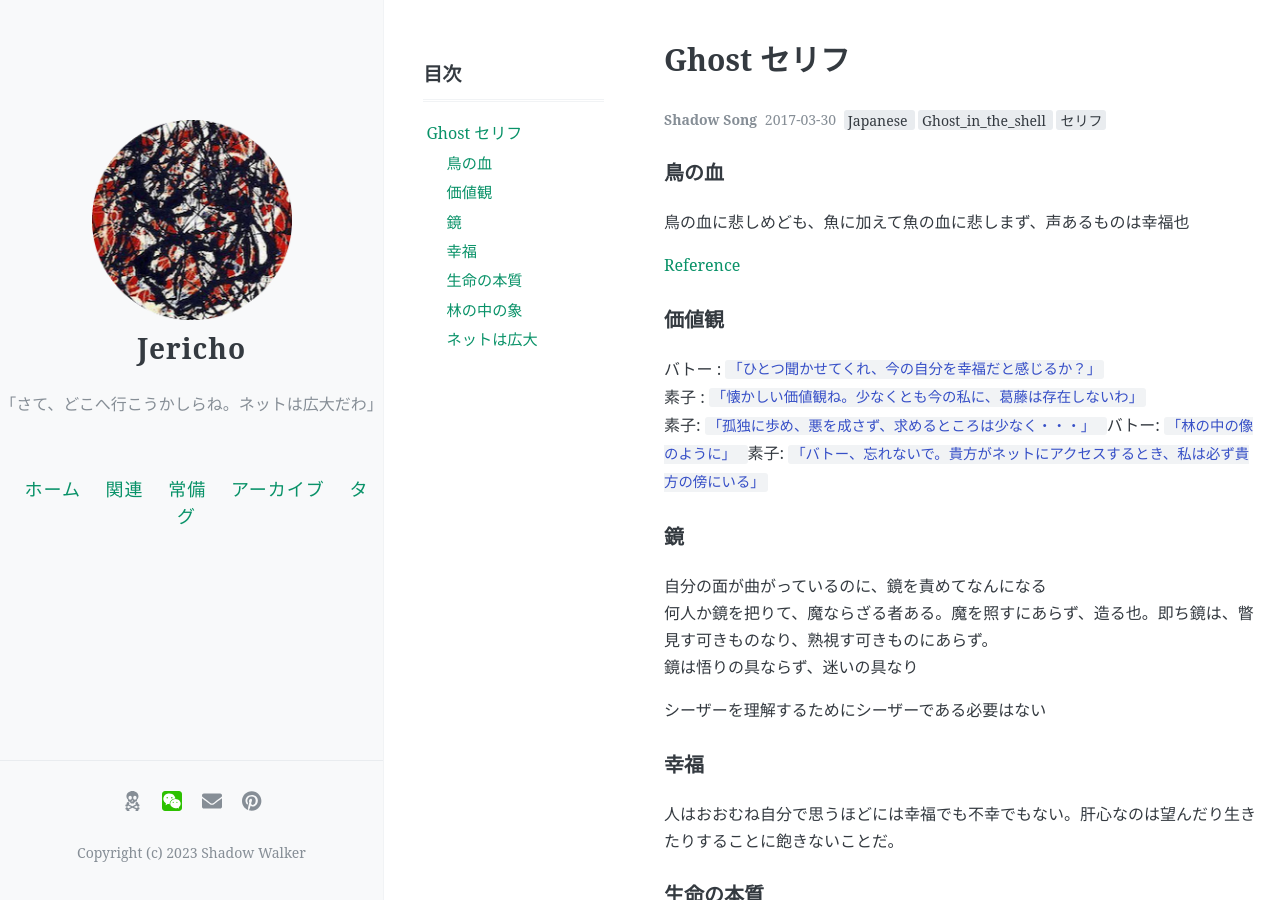
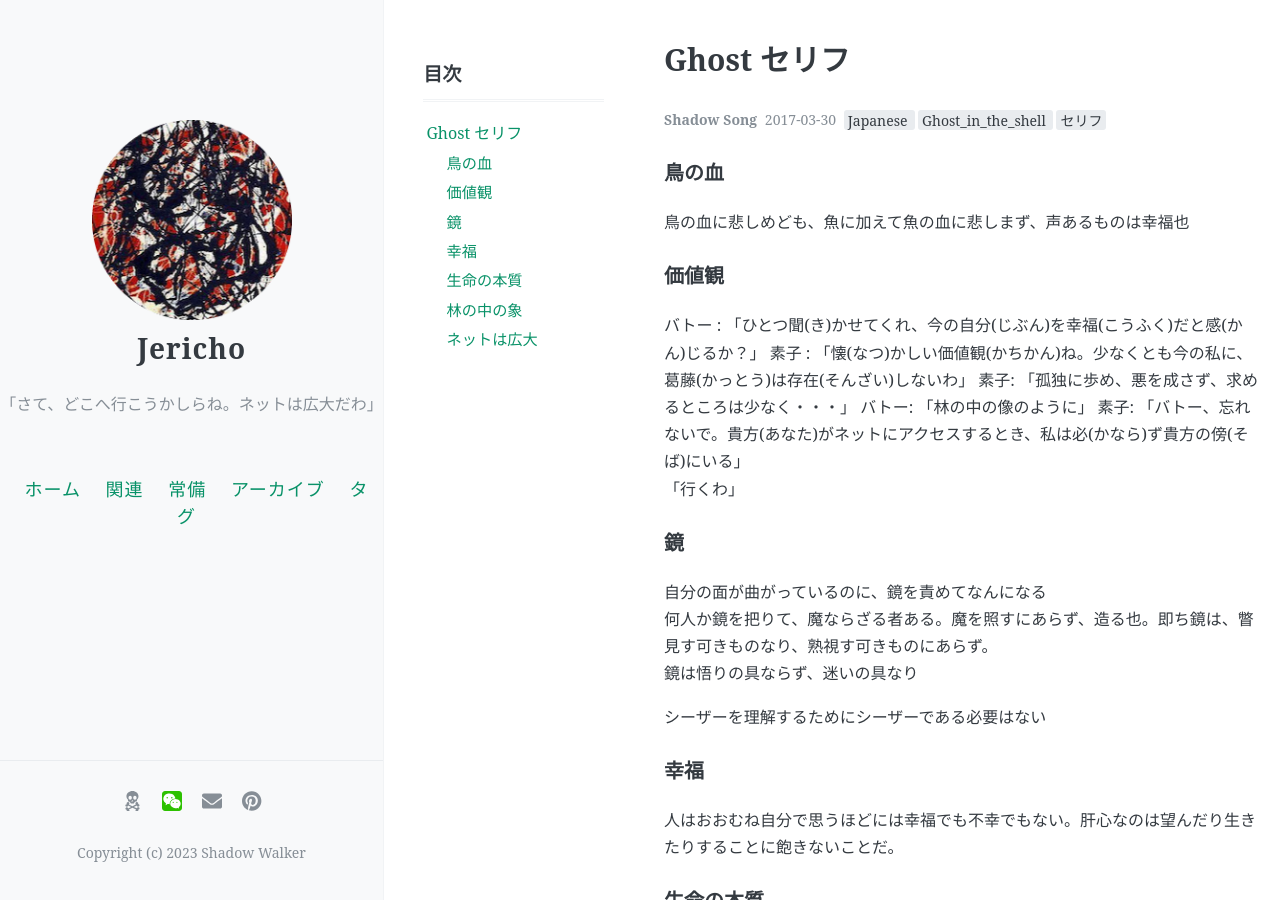
Before and after one commit to AsheBlade/Jericho, a Jekyll site: the page built from _posts/2017-03-30-ghost セリフ.md, in a window 1280 px wide and 900 px high. Built offline with Jekyll 4.4.1, drawn with Linux system fonts in a browser that asks for light colours; comment, search, counter and statistics services are not loaded.

Commit message:
Update 2017-03-30-ghost セリフ.md

```diff
--- a/_posts/2017-03-30-ghost セリフ.md
+++ b/_posts/2017-03-30-ghost セリフ.md
@@ -12,15 +12,16 @@ toc: true
 
 鳥の血に悲しめども、魚に加えて魚の血に悲しまず、声あるものは幸福也
 
-[Reference](http://micchii.blog4.fc2.com/blog-entry-581.html)
 
 ### 価値観
 
-バトー : `「ひとつ聞かせてくれ、今の自分を幸福だと感じるか？」`
-素子 : `「懐かしい価値観ね。少なくとも今の私に、葛藤は存在しないわ」`
-素子: `「孤独に歩め、悪を成さず、求めるところは少なく・・・」  `
-バトー: `「林の中の像のように」 `
-素子: `「バトー、忘れないで。貴方がネットにアクセスするとき、私は必ず貴方の傍にいる」  `
+バトー : 「ひとつ聞(き)かせてくれ、今の自分(じぶん)を幸福(こうふく)だと感(かん)じるか？」
+素子 : 「懐(なつ)かしい価値観(かちかん)ね。少なくとも今の私に、葛藤(かっとう)は存在(そんざい)しないわ」
+素子: 「孤独に歩め、悪を成さず、求めるところは少なく・・・」
+バトー: 「林の中の像のように」
+素子: 「バトー、忘れないで。貴方(あなた)がネットにアクセスするとき、私は必(かなら)ず貴方の傍(そば)にいる」
+「行くわ」
+
 
 ### 鏡
 
```
